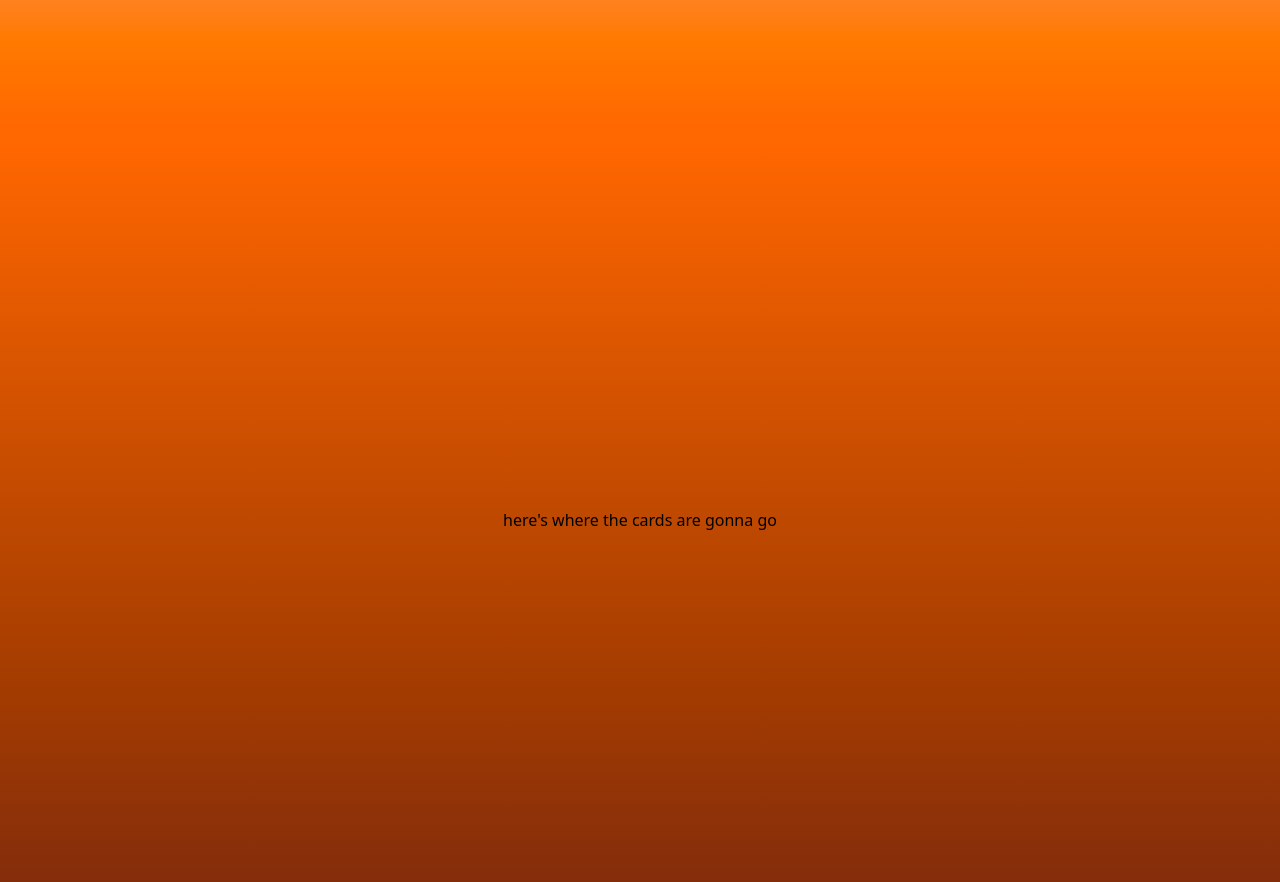
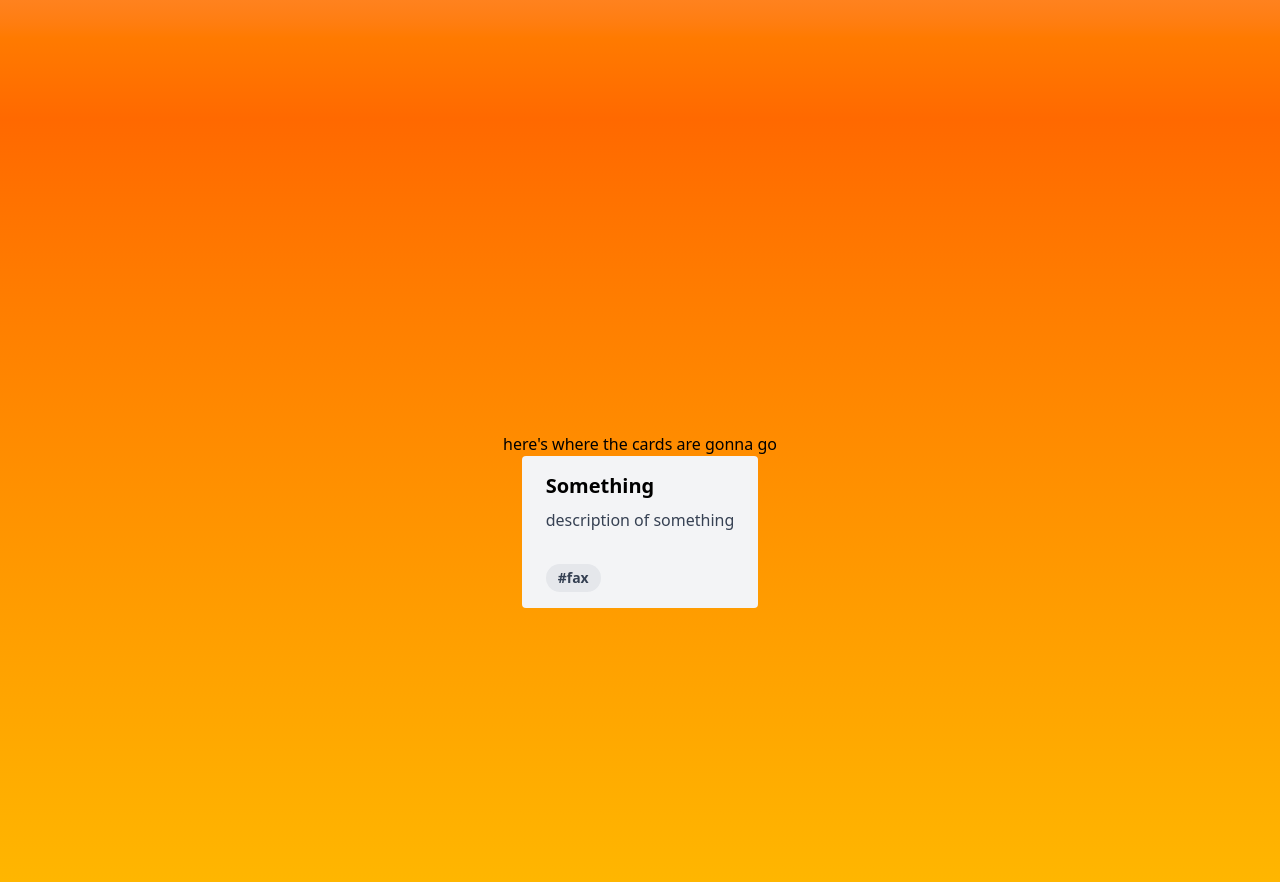
Before and after one commit to buhgowsh/svelte-portfolio, a SvelteKit app: page / in a window 1280 px wide. Shown: the part 680-1562 px from the top of the page. Built offline with nearby package versions, Linux system fonts and the light colour scheme.

Commit message:
create card skeleton for projects

```diff
--- a/src/routes/+page.svelte
+++ b/src/routes/+page.svelte
@@ -1,4 +1,8 @@
+<div id="wrapper">
+  <!-- Introduction and links to socials as first screen -->
   <div class="bg-gradient-to-b from-yellow-100 to-orange-500 h-screen">
+
+    <!-- Each tag goes on its own line -->
     <div class="h-screen flex flex-col justify-center items-center">
       <h1 class="text-xl">Hi, my name is</h1>
       <h2 class="text-5xl font-bold">Josh Sawyer</h2>
@@ -6,6 +10,8 @@
         I'm a third year Computer Science major at the Univerity of Central
         Florida!
       </p>
+
+      <!-- Links to socials combined to fit in a single line -->
       <div>
         <a class="" href="https://www.linkedin.com/in/josh-sawyer-b765ab255/" target="_blank">
           <!-- <img src=""> -->
@@ -24,10 +30,22 @@
         </a>
       </div>
     </div>
+  </div>
 
+  <!-- Start of the experience section, filled with cards -->
   <div
-    class="h-screen flex justify-center items-center bg-gradient-to-b from-orange-500 to-orange-900"
+    class="h-screen flex flex-col justify-center items-center bg-gradient-to-b from-orange-500 to-amber-400"
   >
     <p>here's where the cards are gonna go</p>
+    <div class="max-w-sm rounded overflow-hidden hover:shadow-lg shadow-white bg-gray-100">
+      <!-- <img src=""> use this once you have a pic for the card -->
+      <div class="px-6 py-4">
+        <div class="font-bold text-xl mb-2">Something</div>
+        <p class="text-gray-700 text-base">description of something</p>
+      </div>
+      <div class="px-6 pt-4 pb-2">
+        <span class="inline-block bg-gray-200 rounded-full px-3 py-1 text-sm font-semibold text-gray-700 mr-2 mb-2">#fax</span>
       </div>
     </div>
+  </div>
+</div>
```
Lines whose indentation alone changed are shown as unchanged.
